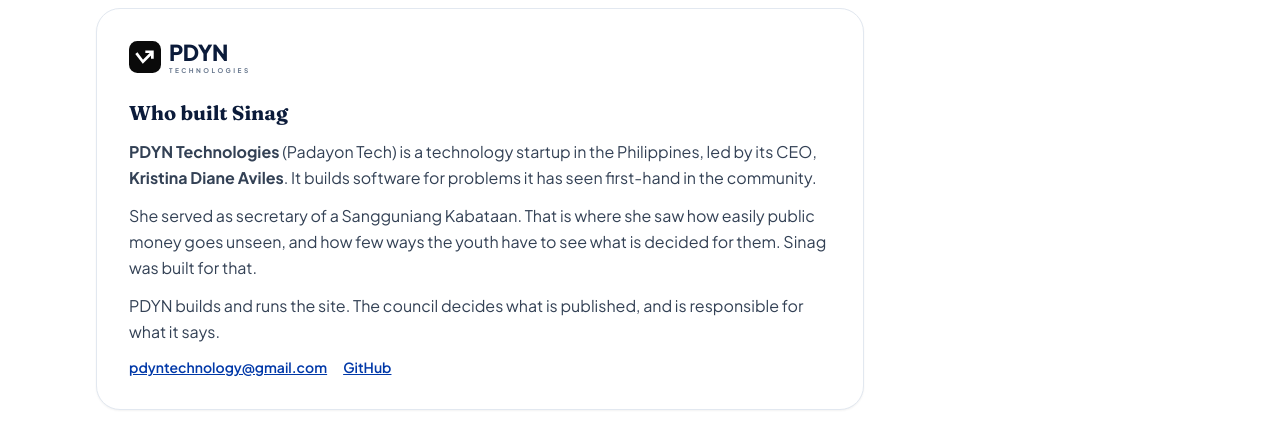
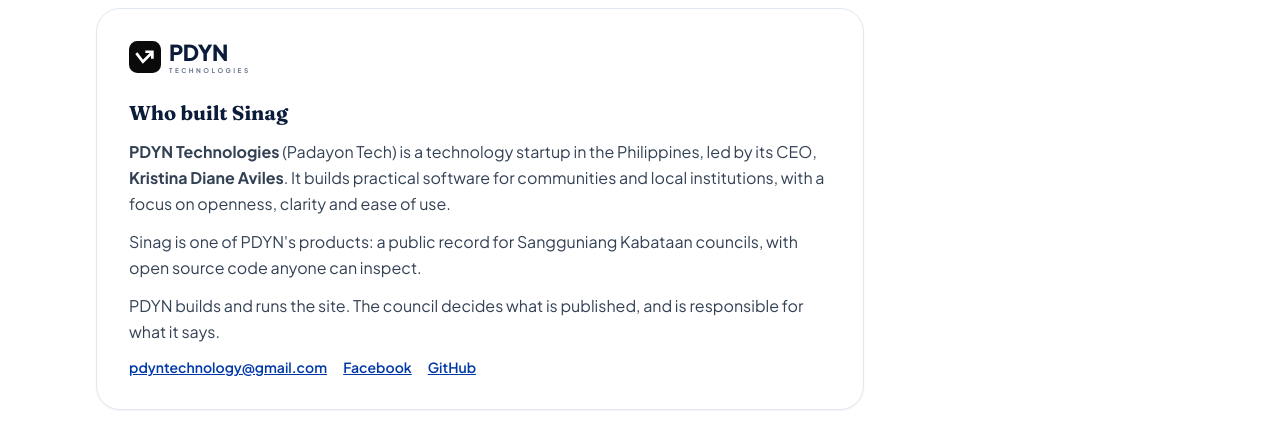
Before and after one commit to diadonquixote/sinag, a Next.js app: page /about in a window 1280 px wide. Shown: the part 1200-1627 px from the top of the page. Built offline with nearby package versions, Linux system fonts and the light colour scheme; no server answers.

Commit message:
About page: describe PDYN as a company, drop the personal background, link its Facebook page
Co-Authored-By: Claude Sonnet 5.5 <noreply@anthropic.com>
Claude-Session: https://claude.ai/code/session_011w3vsoUgARUWGBpinreGVw

```diff
--- a/src/app/about/page.tsx
+++ b/src/app/about/page.tsx
@@ -88,19 +88,20 @@ export default async function AboutPage() {
             <div className="mt-3 space-y-3 leading-relaxed text-slate-700">
               {fil ? (
                 <>
-                  <p>Ang <b>PDYN Technologies</b> (Padayon Tech) ay isang technology startup sa Pilipinas, na pinamumunuan ng CEO nito na si <b>Kristina Diane Aviles</b>. Gumagawa ito ng software para sa mga problemang nakikita mismo nito sa komunidad.</p>
-                  <p>Dati siyang secretary ng Sangguniang Kabataan. Doon niya nakita kung gaano kadaling hindi makita ng publiko ang perang pampubliko, at kung gaano kaunti ang paraan ng kabataan para makita ang pinagpapasyahan para sa kanila. Ginawa ang Sinag para doon.</p>
+                  <p>Ang <b>PDYN Technologies</b> (Padayon Tech) ay isang technology startup sa Pilipinas, na pinamumunuan ng CEO nito na si <b>Kristina Diane Aviles</b>. Gumagawa ito ng praktikal na software para sa mga komunidad at lokal na institusyon, na may pokus sa pagiging bukas, malinaw at madaling gamitin.</p>
+                  <p>Ang Sinag ay isa sa mga produkto ng PDYN: isang pampublikong talaan para sa mga Sangguniang Kabataan, na bukas na source code at maaaring suriin ng sinuman.</p>
                   <p>Ang PDYN ang gumagawa at nagpapatakbo ng site. Ang konseho ang nagpapasya kung ano ang inilalathala, at ito ang may pananagutan sa nilalaman.</p>
                 </>
               ) : (
                 <>
-                  <p><b>PDYN Technologies</b> (Padayon Tech) is a technology startup in the Philippines, led by its CEO, <b>Kristina Diane Aviles</b>. It builds software for problems it has seen first-hand in the community.</p>
-                  <p>She served as secretary of a Sangguniang Kabataan. That is where she saw how easily public money goes unseen, and how few ways the youth have to see what is decided for them. Sinag was built for that.</p>
+                  <p><b>PDYN Technologies</b> (Padayon Tech) is a technology startup in the Philippines, led by its CEO, <b>Kristina Diane Aviles</b>. It builds practical software for communities and local institutions, with a focus on openness, clarity and ease of use.</p>
+                  <p>Sinag is one of PDYN&apos;s products: a public record for Sangguniang Kabataan councils, with open source code anyone can inspect.</p>
                   <p>PDYN builds and runs the site. The council decides what is published, and is responsible for what it says.</p>
                 </>
               )}
               <p className="flex flex-wrap gap-x-4 gap-y-1 text-sm">
                 <a href={`mailto:${PDYN_EMAIL}`} className="font-semibold text-flag-blue underline">{PDYN_EMAIL}</a>
+                <a href="https://www.facebook.com/profile.php?id=61595269470373" className="font-semibold text-flag-blue underline" rel="noreferrer">Facebook</a>
                 <a href="https://github.com/diadonquixote" className="font-semibold text-flag-blue underline" rel="noreferrer">GitHub</a>
               </p>
             </div>
```
